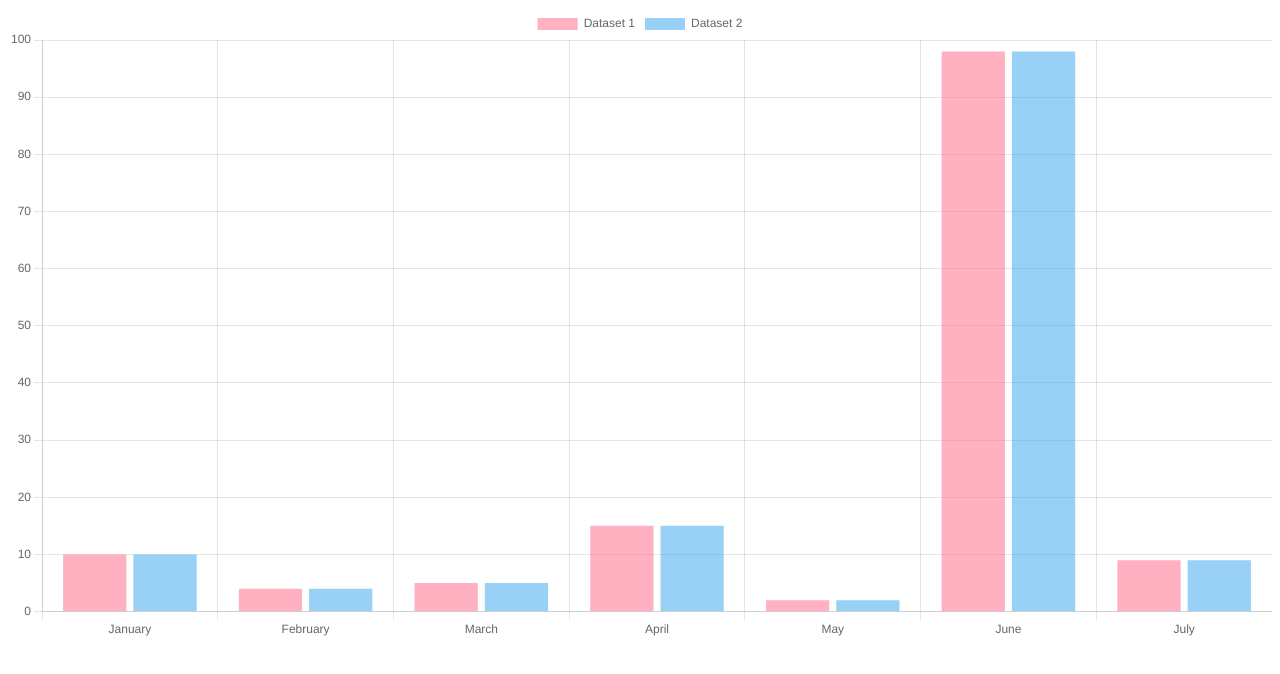
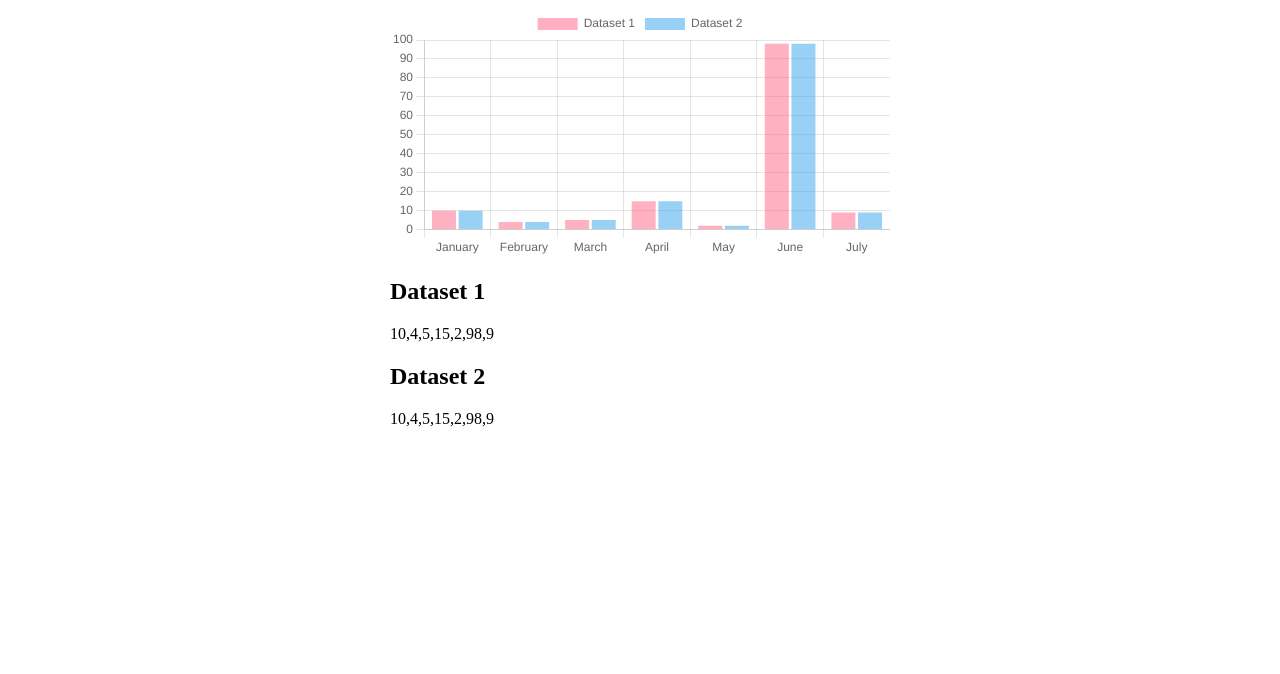
Before and after one commit to josecamporivas/chart-components-react, a React (Vite) app: page /bar in a window 1280 px wide. Shown: the top 674 px of the page. Built offline with nearby package versions, Linux system fonts and the light colour scheme.

Commit message:
add component BarDataset

```diff
--- a/src/components/Bar/Bar.jsx
+++ b/src/components/Bar/Bar.jsx
@@ -1,4 +1,5 @@
 import { Bar as BarComponent } from 'react-chartjs-2';
+import './styleBar.css'
 import {
     Chart as ChartJS,
     CategoryScale,
@@ -8,6 +9,8 @@ import {
     Tooltip,
     Legend,
   } from 'chart.js';
+import { useState } from 'react';
+import BarDataset from './BarDataset';
 
 ChartJS.register(
   CategoryScale,
@@ -17,12 +20,9 @@ import {
   Tooltip,
   Legend
 );
-export default function Bar(){
-    const labels = ['January', 'February', 'March', 'April', 'May', 'June', 'July'];
 
-    const data = {
-        labels,
-        datasets: [
+const DEFAULT_VALUES_AXISX = ['January', 'February', 'March', 'April', 'May', 'June', 'July'];
+const DEFAULT_DATASETS = [
   {
     label: 'Dataset 1',
     data: [10, 4, 5, 15, 2, 98, 9],
@@ -33,13 +33,26 @@ export default function Bar(){
     data: [10, 4, 5, 15, 2, 98, 9],
     backgroundColor: 'rgba(53, 162, 235, 0.5)',
   },
-        ],
+];
+
+export default function Bar(){
+    const [valuesAxisX, setValuesAxisX] = useState(DEFAULT_VALUES_AXISX)
+    const [datasets, setDatasets] = useState(DEFAULT_DATASETS)
+    const data = {
+        labels: valuesAxisX,
+        datasets
     }
 
     return (
-        <div>
+      <main>
+        <section className='barContainer'>
             <BarComponent data={data} />
-        </div>
+            {datasets.map(dataset => {
+              const {label, data, backgroundColor} = dataset
+              return <BarDataset key={label} label={label} data={data} backgroundColor={backgroundColor} />
+            })}
+        </section>
+      </main>
     )
 }
 
--- /dev/null
+++ b/src/components/Bar/BarDataset.jsx
@@ -0,0 +1,11 @@
+export default function BarDataset({label, data, backgroundColor}){
+    return (
+        <div>
+            <h1>{label}</h1>
+            <p>{data.join()}</p>
+            {/* put background color */}
+        </div>
+    )
+}
+
+/* TODO: MAKE THE VALUES OF THIS COMPONENT EDITABLE */
--- /dev/null
+++ b/src/components/Bar/styleBar.css
@@ -0,0 +1,3 @@
+.barContainer{
+    width: 500px;
+}
```
Lines whose indentation alone changed are shown as unchanged.
